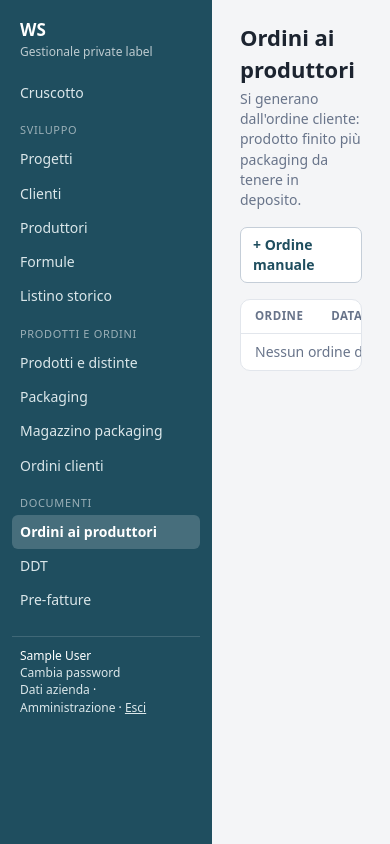
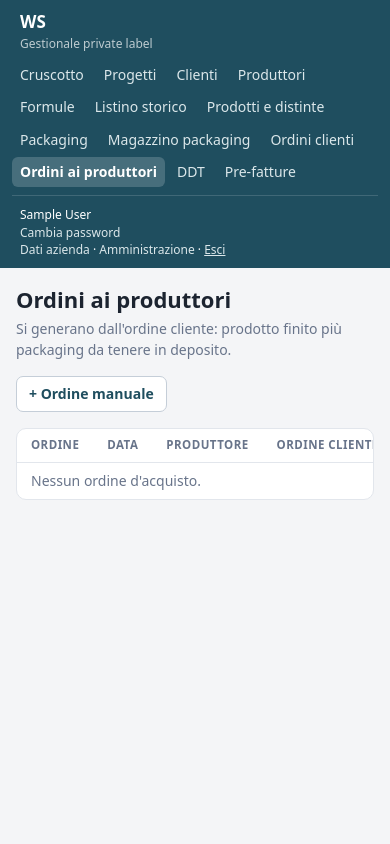
Before and after one commit to ruggeroganz/Gestionale-WS, a Django app: page /acquisti/ in a window 390 px wide. Run offline with Django 5.2, Linux system fonts and the light colour scheme; the visitor is signed in with stand-in values (Sample User, id 1); data that the repository does not hold is empty.

Commit message:
Adatta il layout agli schermi stretti
Co-Authored-By: Claude Fable 5.2 <noreply@anthropic.com>
Claude-Session: https://claude.ai/code/session_01JBGDgTYwu4C4hG7bscAstW

```diff
--- a/ws/static/ws/app.css
+++ b/ws/static/ws/app.css
@@ -137,3 +137,16 @@ form.inline { display: inline; }
 .doc .firma div { border-top: 1px solid var(--ink); padding-top: 6px; font-size: 12.5px; }
 table.fitta th, table.fitta td { padding-left: 9px; padding-right: 9px; }
 table.fitta th:first-child, table.fitta td:first-child { padding-left: 14px; }
+
+/* Schermi stretti: il menu passa sopra il contenuto */
+@media (max-width: 800px) {
+  .layout { flex-direction: column; }
+  .side { width: auto; height: auto; position: static; display: flex; flex-wrap: wrap; gap: 2px 4px; padding: 10px 12px; }
+  .side .logo { width: 100%; padding-bottom: 6px; }
+  .side .sep { display: none; }
+  .side a { padding: 5px 8px; }
+  .side .user { width: 100%; margin-top: 6px; }
+  main { padding: 16px 16px 48px; }
+  .doc { padding: 18px; }
+  .doc .parti, .doc .firma { grid-template-columns: 1fr; }
+}
```
